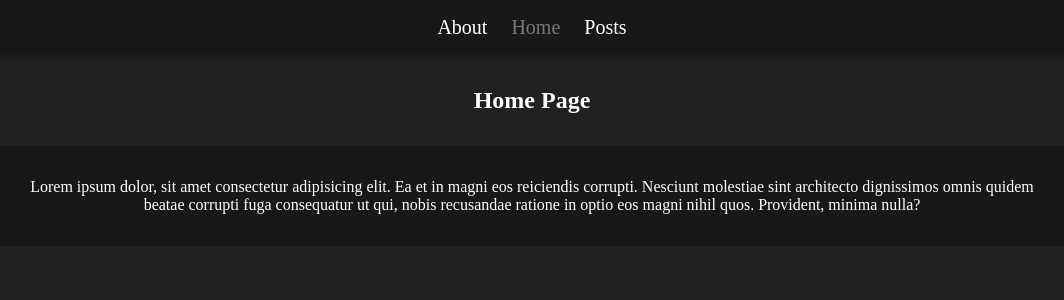
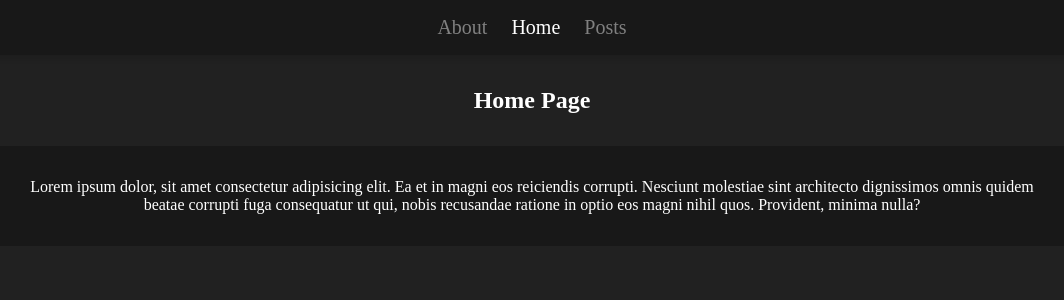
Before and after one commit to gianluca-milesi/react-router, a React (Vite) app: page / in a window 1280 px wide. Shown: the top 300 px of the page, without its empty margins (108-1172 px from the left). Built offline with nearby package versions, Linux system fonts and the light colour scheme.

Commit message:
ADD: fetch data trough axios from express api

```diff
--- a/package.json
+++ b/package.json
@@ -11,6 +11,7 @@
     "preview": "vite preview"
   },
   "dependencies": {
+    "axios": "^1.7.9",
     "react": "^18.3.1",
     "react-dom": "^18.3.1",
     "react-router-dom": "^7.0.2"
--- a/src/data/posts.js
+++ b/src/data/posts.js
@@ -2,7 +2,7 @@ const posts = [
   {
     id: 1,
     title: "Ciambellone",
-    image: "../../../public/ciambellone.jpeg",
+    image: "../../../ciambellone.jpeg",
     content: "Sarà che una volta le cose erano più semplici, ma erano anche molto buone. Come le crostate, i biscotti o il ciambellone che la nonna preparava anche all'ultimo sapendo che sareste passati per la merenda: uova, zucchero e farina. Niente di più basic ma che tra le sue mani, mescolando e infornando, diventava una delle prelibatezze per accompagnare il succo di frutta al pomeriggio o il latte e caffè al mattino. Ecco la nostra ricetta del ciambellone a quale atmosfera si ispira, quella di casa e genuinità: con una manciata di scorze di limone o di arancia e una spolverata di zucchero a velo renderete questa soffice delizia profumata e invitante. E per una volta sarà la nonna a farvi i complimenti per aver preparato un morbido ciambellone, così buono che non passa mai di moda!",
     tags: ["Dolci", "Torte", "Ricette vegetariane", "Ricette al forno"],
     category: "facile",
@@ -11,7 +11,7 @@ const posts = [
   {
     id: 2,
     title: "Cracker alla barbabietola",
-    image: "../../../public/cracker_barbabietola.jpeg",
+    image: "../../../cracker_barbabietola.jpeg",
     content: `I cracker alla barbabietola sono uno snack stuzzicante e originale da preparare in casa utilizzando ingredienti semplici e genuini. Queste sfogliette dal colore brillante non passeranno inosservate nel vostro cestino del pane e arricchiranno la tavola con il loro gusto unico e accattivante. I cracker fatti a mano sono anche un gustoso snack spezza fame, da portare in ufficio o a scuola. Venite a scoprire il nostro mix di semi e cereali per realizzare l'impasto e divertitevi a sperimentare nuove ricette di cracker variando i semi, le farine e le spezie per gusti sempre nuovi, ecco qualche idea:
               Cracker di farro
               Cracker di lupini
@@ -24,7 +24,7 @@ const posts = [
   {
     id: 3,
     title: "Pasta barbabietola e gorgonzola",
-    image: "../../../public/pasta_barbabietola.jpeg",
+    image: "../../../pasta_barbabietola.jpeg",
     content: `La nostra ricetta della pasta barbabietola e gorgonzola vuole ricreare in questo primo piatto un abbinamento appetitoso, già proposto con la torta salata alla barbabietola! Per un pranzo veloce ma gustoso, per chi ama giocare con consistenze e colori naturali in cucina, questa pasta è perfetta! La dolcezza della barbabietola smorza il gusto deciso che caratterizza questo formaggio erborinato molto amato, un'abbinata vincente e molto gustosa. Provate un nuovo condimento per la vostra pasta e sperimentate altre sfiziose varianti:
             Pasta con barbabietola e pecorino
             Gnocchi di barbabietola
@@ -36,7 +36,7 @@ const posts = [
   {
     id: 4,
     title: "Pane fritto dolce",
-    image: "../../../public/pane_fritto_dolce.jpeg",
+    image: "../../../pane_fritto_dolce.jpeg",
     content: `Il pane fritto dolce è la versione più antica dell'odierno french toast! Una deliziosa ricetta antispreco che le nonne preparavano ai bambini per merenda, utilizzando gli ingredienti che si avevano sempre a disposizione in casa: pane raffermo, uova, latte e zucchero, che noi abbiamo deciso di aromatizzare con un pizzico di cannella. Facile e veloce da realizzare, il pane fritto dolce vi riporterà con la mente ai sapori dell'infanzia… gustatelo da solo o accompagnatelo con frutta fresca e yogurt per uno spuntino tanto goloso quanto genuino!`,
     tags: ["Dolci", "Dolci veloci", "Ricette veloci", "Ricette vegetariane"],
     category: "facile",
@@ -45,7 +45,7 @@ const posts = [
   {
     id: 5,
     title: "Torta paesana",
-    image: "../../../public/torta_paesana.jpeg",
+    image: "../../../torta_paesana.jpeg",
     content: `La torta paesana è un dolce di origine lombarda e precisamente della Brianza, la zona compresa tra la provincia a nord di Milano e il lago di Lecco-Como. E' un dolce di origine contadina, dalle infinite varianti, ma realizzata principalmente con pane raffermo bagnato nel latte. E' infatti conosciuta anche come torta di pane o, in dialetto locale, “michelacc” ovvero mica e lac (pane e latte). A seconda dei gusti e delle disponibilità del momento, al pane ammollato ogni famiglia univa ingredienti diversi, chi l'uvetta o chi i pinoli ad esempio. Noi vi presentiamo la nostra versione con l'aggiunta di cacao e amaretti: perfetta da gustare per una merenda dal sapore rustico, la torta paesana è un perfetto dolce di recupero quando si ha del pane avanzato… ed è ancora più buona il giorno dopo!`,
     tags: ["Dolci", "Dolci al cioccolato", "Torte", "Ricette vegetariane", "Ricette al forno"],
     category: "facile",
--- a/src/index.css
+++ b/src/index.css
@@ -51,12 +51,8 @@ img {
 
 /* STATI */
 .active {
-  color: rgb(121, 121, 121);
+  color: white;
   padding: 0.25rem 0.5rem;
   border-radius: 10px;
-  transition: 0.2s;
+  transition: 0.3s;
 }
-
-.active:hover{
-  background-color: #212121;
-}
--- a/src/layouts/Header/Header.module.css
+++ b/src/layouts/Header/Header.module.css
@@ -1,5 +1,5 @@
 header {
-    padding: 1rem;
+    padding: 0.5rem;
     box-shadow: 0 2px 10px rgba(0, 0, 0, 0.2);
     background-color: #181818;
     font-size: 20px;
--- a/src/layouts/Navbar/Navbar.module.css
+++ b/src/layouts/Navbar/Navbar.module.css
@@ -3,11 +3,22 @@
     justify-content: center;
 }
 
-.main_menu{
+.navbar ul>*{
+    padding: 0.5rem 0.25rem;
+    transition: 0.2s;
+    border-radius: 10px;
+}
+
+.navbar ul>*:hover {
+    background-color: #212121;
+}
+
+.main_menu {
     display: flex;
     align-items: center;
     justify-content: center;
-    gap: 1rem;
+    gap: 0.5rem;
+    color: gray;
 }
 
 .active {
--- a/src/pages/PostsList/PostsList.jsx
+++ b/src/pages/PostsList/PostsList.jsx
@@ -1,9 +1,31 @@
 import style from "./PostsList.module.css"
+import { useEffect, useState } from "react"
+import axios from "axios"
 import sectionsStyle from "../Sections.module.css"
 import posts from "../../data/posts.js"
 import Card from "../../components/Card/Card.jsx"
 
+export const API_BASE_URI = "http://localhost:3000/"
+
 function PostsList() {
+
+    const [posts, setPosts] = useState([])
+
+    function fetchPosts() {
+        axios.get(`${API_BASE_URI}posts`)
+            .then((res) => {
+                setPosts(res.data)
+            })
+            .catch((err) => {
+                console.error(err)
+            })
+    }
+
+    useEffect(() => {
+        fetchPosts()
+    }, [])
+
+
     return (
         <>
             <main>
```
Also changed, not shown: 1 other file (tests, documents, lock files or other folders).
